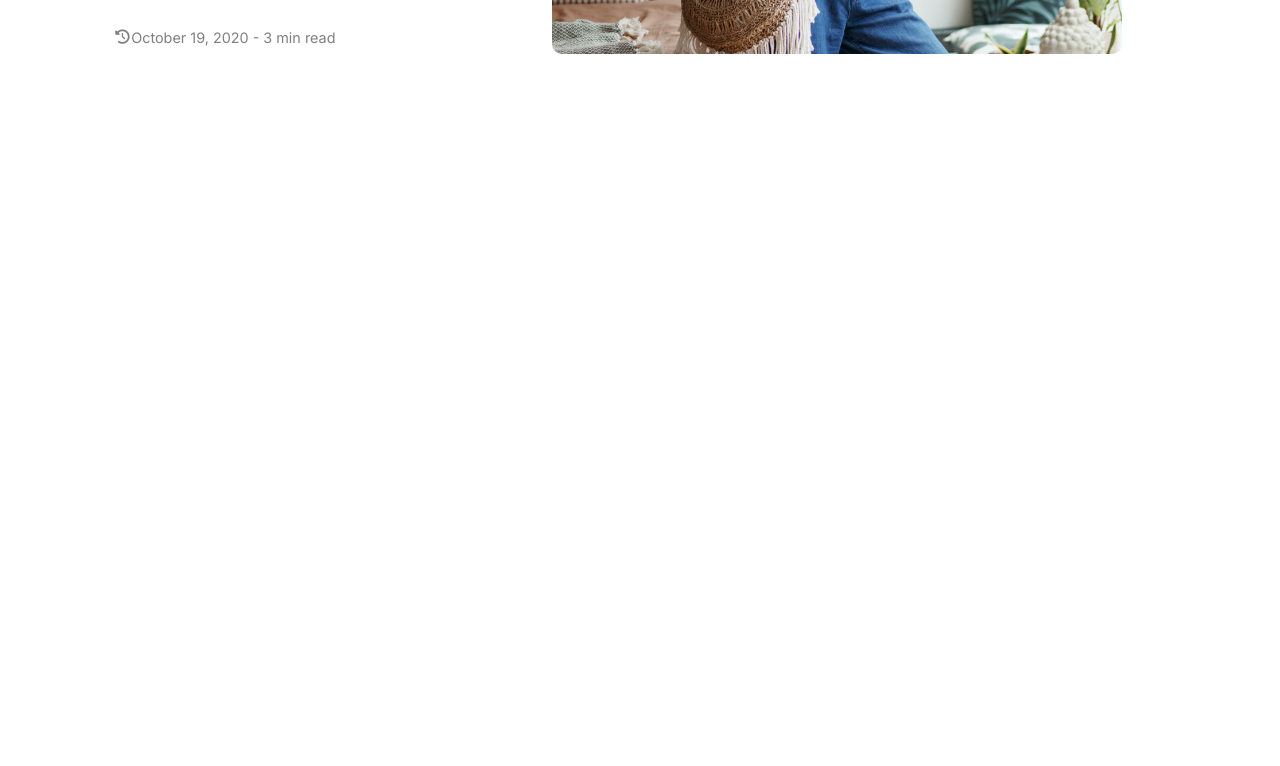
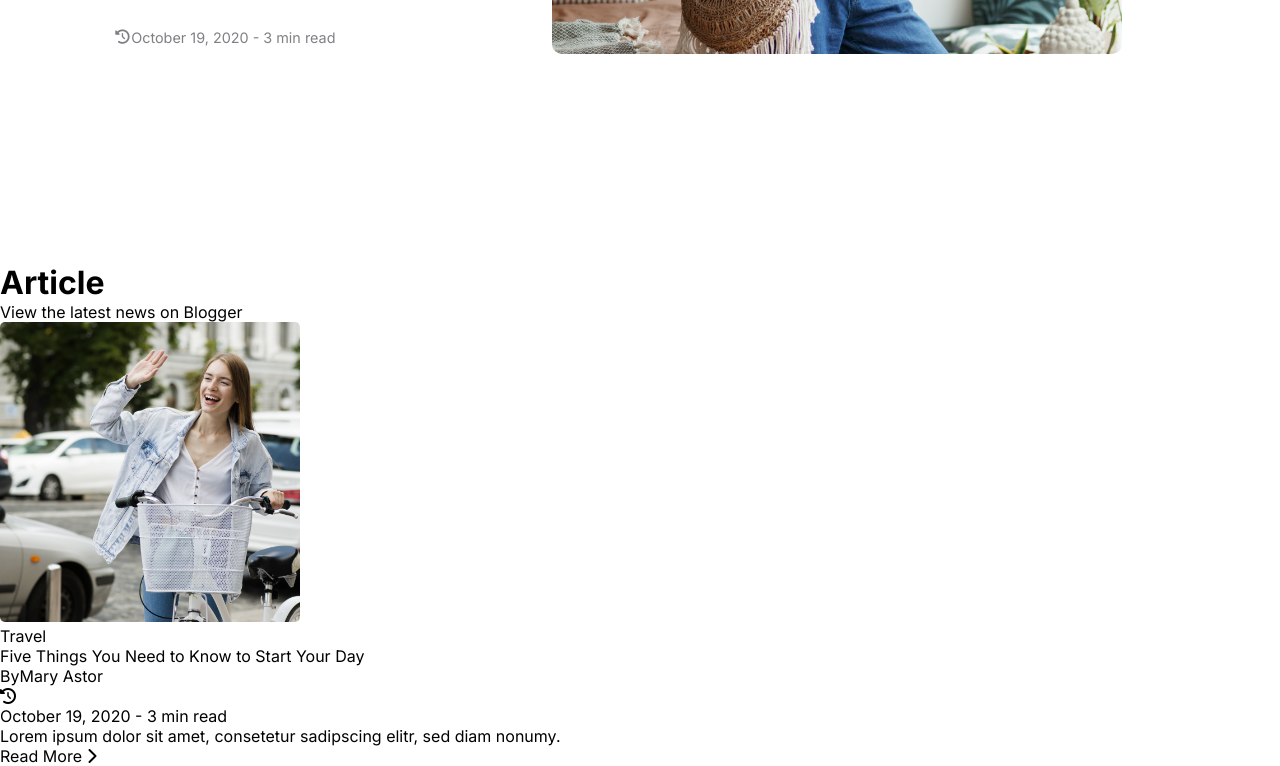
Before and after one commit to neeraj7273/css-blog-responsive, a plain HTML site: page index.html in a window 1280 px wide. Shown: the part 563-1329 px from the top of the page. Before the commit the page ends 826 px from the top, so only its background shows below. Drawn offline with Linux system fonts and the light colour scheme.

Commit message:
addes html for trending article and post section

```diff
--- a/index.html
+++ b/index.html
@@ -74,5 +74,65 @@
       </div>
     </div>
 
+    <!-- TRENDING ARTICLES AND POST SECTION -->
+
+    <div class="trending-article-post-container">
+
+      <div class="trending-article-post-content">
+
+        <div class="article-container">
+          <h1 class="article-heading">
+            Article
+          </h1>
+          <p class="article-text">
+            View the latest news on Blogger
+          </p>
+
+          <div class="article-content">
+            <div class="article-profile">
+              <img src="./images/article-img-1.png" alt="article-image-1" class="article-image">
+            </div>
+
+            <div class="article-details">
+              <div class="travel-button">
+                Travel
+              </div>
+              <div class="article-details-text">
+                Five Things You Need to Know to Start Your Day
+              </div>
+              <div class="article-details-name">
+                <p ><span>By</span>Mary Astor</p>
+
+                <div class="article-details-timeline">
+                  <i class="fa-solid fa-clock-rotate-left"></i>
+                  <p> October 19, 2020 - 3 min read</p>
+                </div>
+
+              </div>
+
+              <div class="article-details-desc">
+                Lorem ipsum dolor sit amet, consetetur sadipscing elitr, sed diam nonumy.
+              </div>
+
+              <div class="readmore">
+                Read More
+                <i class="fa-solid fa-chevron-right"></i>
+              </div>
+            </div>
+          </div>
+
+        </div>
+
+
+        <div class="trending-post-container">
+
+        </div>
+
+      </div>
+
+
+
+    </div>
+
   </body>
 </html>
--- a/styles.css
+++ b/styles.css
@@ -283,3 +283,7 @@ a{
     }
 
 }
+
+
+
+/* TRENDING ARTICLE AND POST SECTION */
```
Also changed, not shown: images/article-img-1.png (added), images/article-img-2.png (added), images/article-img-3.png (added), images/article-img-4.png (added), images/article-img-5.png (added), images/article-img-6.png (added), images/article-img-7.png (added), images/banner-image-1.png (added), images/banner-image-2.png (added), images/banner-image-3.png (added), images/banner-image-4.png (added), images/banner-image-5.png (added), images/banner-image-6.png (added), images/treding-button.svg (added), 4 more files.
